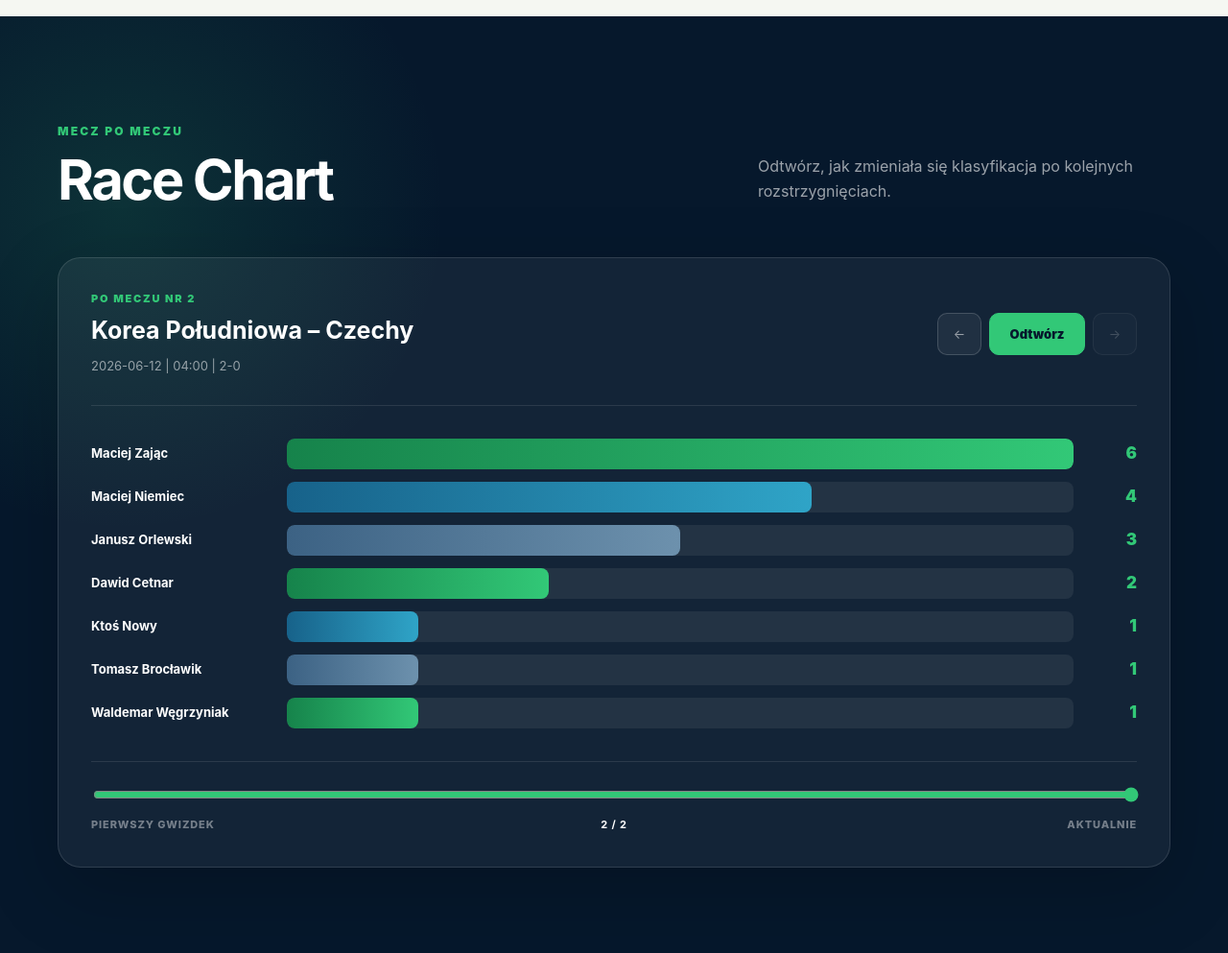
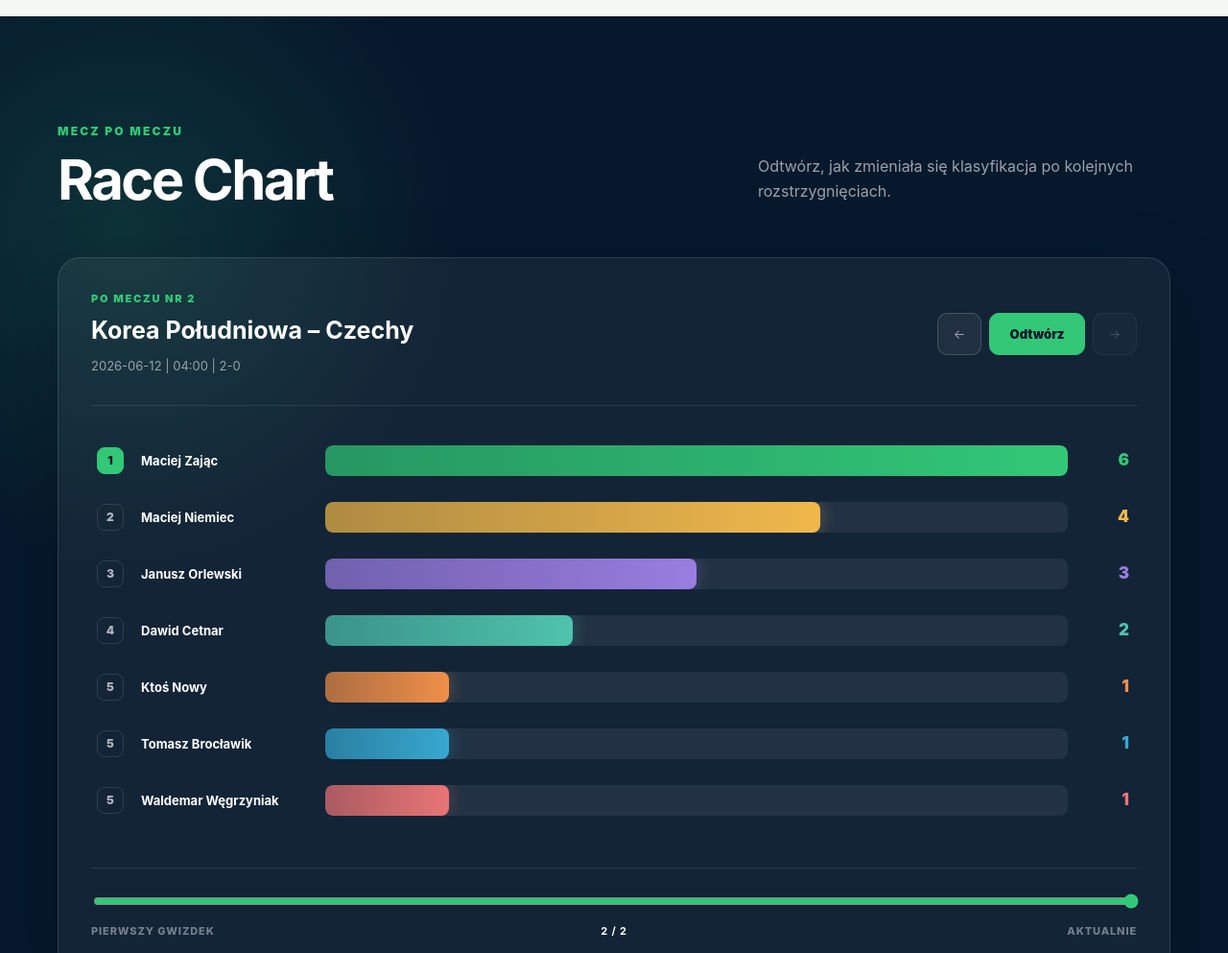
Before and after one commit to Korghdor/MS_2026, a plain HTML site: page index.html in a window 1280 px wide. Shown: the part 1380-2373 px from the top of the page at 96% size. Drawn offline with Linux system fonts and the light colour scheme.

Commit message:
Add files via upload

```diff
--- a/app.js
+++ b/app.js
@@ -122,19 +122,15 @@
         timeStyle: "short",
       }).format(generatedAt);
 
-  const snapshots =
-    data.raceSnapshots.length > 0
-      ? data.raceSnapshots
-      : [
-          {
-            matchNumber: 0,
-            match: "Czekamy na pierwszy wynik",
-            result: "",
-            date: "",
-            time: "",
-            totals: Object.fromEntries(data.players.map((name) => [name, 0])),
-          },
-        ];
+  const openingSnapshot = {
+    matchNumber: 0,
+    match: "Przed pierwszym gwizdkiem",
+    result: "",
+    date: "",
+    time: "",
+    totals: Object.fromEntries(data.players.map((name) => [name, 0])),
+  };
+  const snapshots = [openingSnapshot, ...data.raceSnapshots];
 
   const raceBars = byId("race-bars");
   const range = byId("race-range");
@@ -143,9 +139,29 @@
   const nextButton = byId("race-next");
   let raceIndex = snapshots.length - 1;
   let timer = null;
+  const raceRows = new Map();
+  const rowStep = 59;
 
   range.max = String(snapshots.length - 1);
   range.value = String(raceIndex);
+
+  data.players.forEach((name, playerIndex) => {
+    const row = document.createElement("div");
+    row.className = "race-row";
+    row.dataset.points = "0";
+    row.style.setProperty("--player-color", getPlayerColor(playerIndex));
+    row.innerHTML = `
+      <span class="race-position">-</span>
+      <span class="race-name" title="${escapeHtml(name)}">${escapeHtml(name)}</span>
+      <div class="race-track" aria-hidden="true">
+        <div class="race-fill"></div>
+      </div>
+      <strong class="race-points">0</strong>
+    `;
+    raceBars.appendChild(row);
+    raceRows.set(name, row);
+  });
+  raceBars.style.height = `${Math.max(290, data.players.length * rowStep)}px`;
 
   const renderRace = () => {
     const snapshot = snapshots[raceIndex];
@@ -163,21 +179,68 @@
     byId("race-meta").textContent = [snapshot.date, snapshot.time, snapshot.result]
       .filter(Boolean)
       .join("  |  ");
-    byId("race-progress").textContent = `${raceIndex + 1} / ${snapshots.length}`;
+    byId("race-progress").textContent =
+      raceIndex === 0
+        ? `0 / ${snapshots.length - 1}`
+        : `${raceIndex} / ${snapshots.length - 1}`;
 
-    raceBars.innerHTML = rows
-      .map(
-        (row) => `
-          <div class="race-row">
-            <span class="race-name" title="${escapeHtml(row.name)}">${escapeHtml(row.name)}</span>
-            <div class="race-track" aria-hidden="true">
-              <div class="race-fill" style="width: ${(row.points / maxPoints) * 100}%"></div>
-            </div>
-            <strong class="race-points">${row.points}</strong>
-          </div>
-        `,
-      )
-      .join("");
+    let displayRank = 0;
+    let previousRacePoints = null;
+
+    rows.forEach((player, position) => {
+      const row = raceRows.get(player.name);
+      const oldPoints = Number(row.dataset.points || 0);
+      const gainedPoints = player.points - oldPoints;
+      const oldPosition =
+        row.dataset.position === undefined ? null : Number(row.dataset.position);
+
+      if (previousRacePoints === null || player.points < previousRacePoints) {
+        displayRank += 1;
+      }
+      previousRacePoints = player.points;
+
+      row.style.transform = `translateY(${position * rowStep}px)`;
+      row.style.zIndex = String(rows.length - position);
+      row.querySelector(".race-position").textContent = String(displayRank);
+      row.classList.toggle("race-leader", displayRank === 1);
+      row.querySelector(".race-fill").style.width =
+        `${(player.points / maxPoints) * 100}%`;
+      animateNumber(row.querySelector(".race-points"), oldPoints, player.points);
+      row.dataset.points = String(player.points);
+      row.dataset.position = String(position);
+
+      row.classList.remove("race-moving-up", "race-moving-down");
+      if (oldPosition !== null && oldPosition !== position) {
+        const movementClass =
+          position < oldPosition ? "race-moving-up" : "race-moving-down";
+        const movementToken = String(Date.now() + position);
+        row.dataset.movementToken = movementToken;
+        row.classList.add(movementClass);
+        window.setTimeout(() => {
+          if (row.dataset.movementToken !== movementToken) return;
+          row.classList.remove(movementClass);
+        }, 950);
+      }
+
+      row.classList.remove("race-gained");
+      const oldGain = row.querySelector(".race-gain");
+      if (oldGain) oldGain.remove();
+
+      if (gainedPoints > 0) {
+        const gainToken = String(Date.now() + position);
+        row.dataset.gainToken = gainToken;
+        const gain = document.createElement("span");
+        gain.className = "race-gain";
+        gain.textContent = `+${gainedPoints}`;
+        row.appendChild(gain);
+        window.requestAnimationFrame(() => row.classList.add("race-gained"));
+        window.setTimeout(() => {
+          if (row.dataset.gainToken !== gainToken) return;
+          row.classList.remove("race-gained");
+          gain.remove();
+        }, 1200);
+      }
+    });
 
     range.value = String(raceIndex);
     prevButton.disabled = raceIndex === 0;
@@ -207,7 +270,7 @@
       }
       raceIndex += 1;
       renderRace();
-    }, 1500);
+    }, 2200);
   };
 
   playButton.addEventListener("click", () => {
@@ -235,6 +298,43 @@
 
   renderRace();
 
+  function animateNumber(element, from, to) {
+    const animationToken = String(performance.now());
+    element.dataset.animationToken = animationToken;
+
+    if (from === to || window.matchMedia("(prefers-reduced-motion: reduce)").matches) {
+      element.textContent = String(to);
+      return;
+    }
+
+    const startedAt = performance.now();
+    const duration = 650;
+
+    const tick = (now) => {
+      if (element.dataset.animationToken !== animationToken) return;
+      const progress = Math.min(1, (now - startedAt) / duration);
+      const eased = 1 - Math.pow(1 - progress, 3);
+      element.textContent = String(Math.round(from + (to - from) * eased));
+      if (progress < 1) window.requestAnimationFrame(tick);
+    };
+
+    window.requestAnimationFrame(tick);
+  }
+
+  function getPlayerColor(index) {
+    const colors = [
+      "#32c877",
+      "#38a8d0",
+      "#f0b84b",
+      "#9a7de0",
+      "#e97575",
+      "#4fc3ad",
+      "#ef8f49",
+      "#6f98c9",
+    ];
+    return colors[index % colors.length];
+  }
+
   function escapeHtml(value) {
     return String(value)
       .replaceAll("&", "&amp;")
--- a/styles.css
+++ b/styles.css
@@ -533,19 +533,65 @@ h2 {
 }
 
 .race-bars {
-  display: flex;
+  position: relative;
   min-height: 290px;
-  flex-direction: column;
-  gap: 13px;
-  padding-block: 34px;
+  margin-block: 34px;
+  transition: height 350ms ease;
 }
 
 .race-row {
+  position: absolute;
+  top: 0;
+  left: 0;
   display: grid;
-  grid-template-columns: minmax(120px, 190px) 1fr 52px;
-  gap: 14px;
+  width: 100%;
+  height: 46px;
+  grid-template-columns: 34px minmax(120px, 180px) 1fr 52px;
+  gap: 12px;
   align-items: center;
-  transition: order 400ms ease;
+  padding: 5px 8px 5px 6px;
+  border-radius: 10px;
+  transition:
+    transform 850ms cubic-bezier(0.22, 1, 0.36, 1),
+    background-color 280ms ease,
+    box-shadow 280ms ease,
+    opacity 280ms ease;
+  will-change: transform;
+}
+
+.race-position {
+  display: grid;
+  width: 28px;
+  height: 28px;
+  place-items: center;
+  border: 1px solid rgba(255, 255, 255, 0.12);
+  border-radius: 8px;
+  color: rgba(255, 255, 255, 0.65);
+  font-size: 12px;
+  font-weight: 900;
+  transition:
+    color 280ms ease,
+    border-color 280ms ease,
+    background-color 280ms ease,
+    transform 280ms ease;
+}
+
+.race-row.race-leader .race-position {
+  border-color: var(--player-color);
+  color: var(--navy-950);
+  background: var(--player-color);
+}
+
+.race-row.race-moving-up .race-position {
+  transform: scale(1.14);
+}
+
+.race-row.race-moving-up .race-name {
+  color: var(--player-color);
+}
+
+.race-row.race-moving-down {
+  opacity: 0.78;
 }
 
 .race-name {
@@ -553,6 +599,7 @@ h2 {
   font-size: 13px;
   font-weight: 750;
   text-overflow: ellipsis;
+  transition: color 280ms ease;
   white-space: nowrap;
 }
 
@@ -567,23 +614,48 @@ h2 {
   width: 0;
   height: 100%;
   border-radius: inherit;
-  background: linear-gradient(90deg, var(--green-700), var(--green-500));
-  transition: width 700ms cubic-bezier(0.22, 1, 0.36, 1);
-}
-
-.race-row:nth-child(3n + 2) .race-fill {
-  background: linear-gradient(90deg, #17628a, #2fa4c7);
-}
-
-.race-row:nth-child(3n + 3) .race-fill {
-  background: linear-gradient(90deg, #3c6284, #6d91ad);
+  background: var(--player-color);
+  background: linear-gradient(
+    90deg,
+    color-mix(in srgb, var(--player-color), #06182c 28%),
+    var(--player-color)
+  );
+  box-shadow: 0 0 18px color-mix(in srgb, var(--player-color), transparent 68%);
+  transition: width 850ms cubic-bezier(0.22, 1, 0.36, 1);
 }
 
 .race-points {
-  color: var(--green-500);
+  color: var(--player-color);
   font-size: 17px;
   font-weight: 900;
   text-align: right;
+}
+
+.race-gain {
+  position: absolute;
+  top: -8px;
+  right: 4px;
+  padding: 2px 7px;
+  border-radius: 999px;
+  color: var(--navy-950);
+  background: var(--player-color);
+  font-size: 11px;
+  font-weight: 950;
+  opacity: 0;
+  transform: translateY(5px) scale(0.85);
+  transition:
+    opacity 220ms ease,
+    transform 420ms cubic-bezier(0.22, 1, 0.36, 1);
+}
+
+.race-row.race-gained {
+  background: color-mix(in srgb, var(--player-color), transparent 90%);
+  box-shadow: 0 0 0 1px color-mix(in srgb, var(--player-color), transparent 78%);
+}
+
+.race-row.race-gained .race-gain {
+  opacity: 1;
+  transform: translateY(0) scale(1);
 }
 
 .race-timeline {
@@ -857,8 +929,14 @@ footer {
   }
 
   .race-row {
-    grid-template-columns: 100px 1fr 36px;
-    gap: 8px;
+    grid-template-columns: 28px 88px 1fr 34px;
+    gap: 6px;
+    padding-inline: 2px;
+  }
+
+  .race-position {
+    width: 25px;
+    height: 25px;
   }
 
   .race-name {
```
